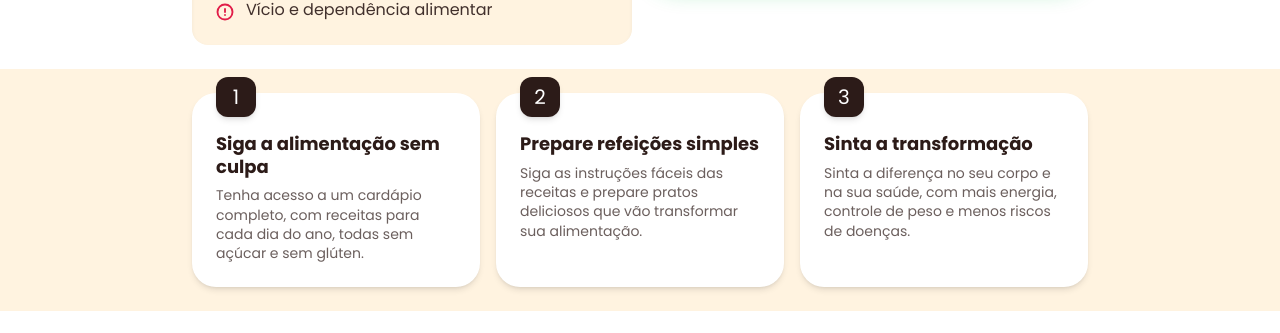
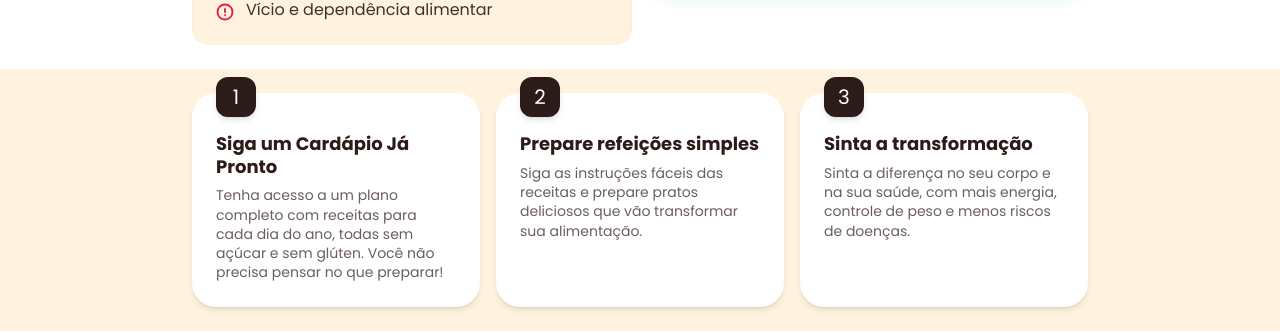
Before and after one commit to ligofalin-code/Delicias-do-Bem-, a React (Vite) app: page / in a window 1280 px wide. Shown: the part 2300-2633 px from the top of the page. Built offline with nearby package versions, Linux system fonts and the light colour scheme.

Commit message:
feat: Refine sales page copy for e-book
Update step 1 description on the sales page to better emphasize the convenience of a pre-made menu, reducing cognitive load for the user.

```diff
--- a/src/App.tsx
+++ b/src/App.tsx
@@ -305,8 +305,8 @@ export default function App() {
             {[
               {
                 step: '1',
-                title: 'Siga a alimentação sem culpa',
-                desc: 'Tenha acesso a um cardápio completo, com receitas para cada dia do ano, todas sem açúcar e sem glúten.'
+                title: 'Siga um Cardápio Já Pronto',
+                desc: 'Tenha acesso a um plano completo com receitas para cada dia do ano, todas sem açúcar e sem glúten. Você não precisa pensar no que preparar!'
               },
               {
                 step: '2',
```
